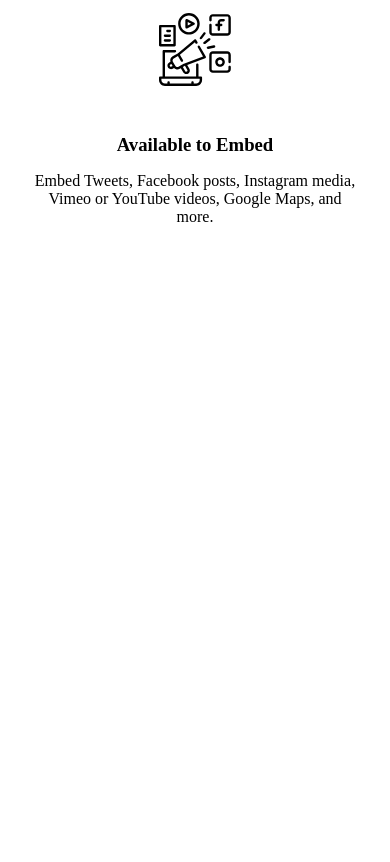
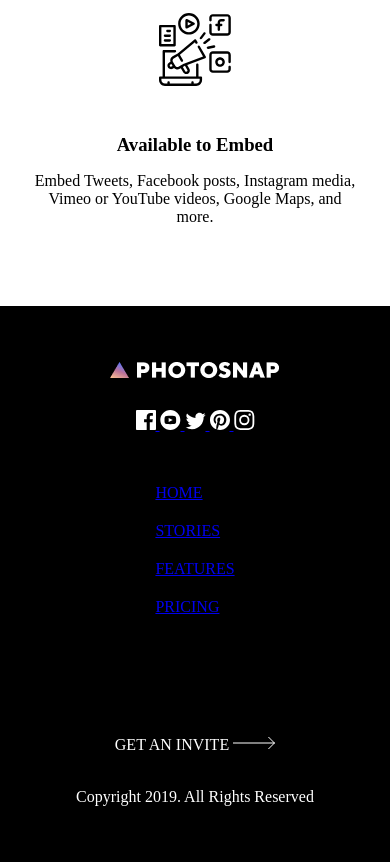
Before and after one commit to pipiag314/digital-institute-photosnap, a plain HTML site: page index.html in a window 390 px wide. Shown: the part 4035-4897 px from the top of the page. Before the commit the page ends 4341 px from the top, so only its background shows below. Drawn offline with Linux system fonts and the light colour scheme.

Commit message:
added footer section for mobile screen size

```diff
--- a/index.html
+++ b/index.html
@@ -49,8 +49,8 @@
         </p>
         <a class="get-invite-btn" style="margin-top: 23px"
           ><span>GET AN INVITE</span>
-          <img src="./assets/right-arrow.svg" alt="arrow"
-        /></a>
+          <img src="./assets/right-arrow.svg" alt="arrow" />
+        </a>
       </div>
     </section>
     <section class="hero-section-2">
@@ -161,8 +161,8 @@
         <div class="feature-card-info">
           <h3 class="feature-card-title">100% Responsive</h3>
           <p class="feature-card-description">
-            No matter which the device you’re on, our site is fully responsive and
-            stories look beautiful on any screen.
+            No matter which the device you’re on, our site is fully responsive
+            and stories look beautiful on any screen.
           </p>
         </div>
       </div>
@@ -173,8 +173,8 @@
         <div class="feature-card-info">
           <h3 class="feature-card-title">No Photo Upload Limit</h3>
           <p class="feature-card-description">
-            Our tool has no limits on uploads or bandwidth. Freely upload in bulk
-            and share all of your stories in one go.
+            Our tool has no limits on uploads or bandwidth. Freely upload in
+            bulk and share all of your stories in one go.
           </p>
         </div>
       </div>
@@ -191,5 +191,57 @@
         </div>
       </div>
     </section>
+    <footer class="footer">
+      <div class="logo">
+        <img src="./assets/logo-whitetext.png" alt="logo">
+      </div>
+      <div class="footer-links" style="margin-top: 32px;">
+        <a href="#">
+          <img
+            class="footer-link-img"
+            src="./assets/shared/desktop/facebook.svg"
+            alt="facebook icon" />
+        </a>
+        <a href="#">
+          <img
+            class="footer-link-img"
+            src="./assets/shared/desktop/youtube.svg"
+            alt="youtube icon" />
+        </a>
+        <a href="#">
+          <img
+            class="footer-link-img"
+            src="./assets/shared/desktop/twitter.svg"
+            alt="twitter icon" />
+        </a>
+        <a href="#">
+          <img
+            class="footer-link-img"
+            src="./assets/shared/desktop/pinterest.svg"
+            alt="pinterest icon" />
+        </a>
+        <a href="#">
+          <img
+            class="footer-link-img"
+            src="./assets/shared/desktop/instagram.svg"
+            alt="instagram icon" />
+        </a>
+      </div>
+      <div class="footer-nav" style="margin-top: 50px;">
+        <a href="#">HOME</a>
+        <a href="#">STORIES</a>
+        <a href="#">FEATURES</a>
+        <a href="#">PRICING</a>
+      </div>
+      <div class="btn-container" style="margin-top: 120px;">
+        <a>
+          <span>GET AN INVITE</span>
+          <img src="./assets/right-arrow.svg" alt="arrow" />
+        </a>
+      </div>
+      <div class="copyright" style="margin-top: 34px;">
+        <p>Copyright 2019. All Rights Reserved</p>
+      </div>
+    </footer>
   </body>
 </html>
--- a/style.css
+++ b/style.css
@@ -213,7 +213,6 @@ img {
   }
 }
 
-
 /* READ STORY SECTION */
 
 .read-story-section {
@@ -286,7 +285,6 @@ img {
   }
 }
 
-
 /* FEATURE SECTION */
 
 .features-section {
@@ -315,7 +313,7 @@ img {
 @media only screen and (min-width: 600px) {
   .features-section {
     padding: 120px 156px;
-    gap: 80px
+    gap: 80px;
   }
 }
 
@@ -326,3 +324,27 @@ img {
     padding: 120px 165px;
   }
 }
+
+/* FOOTER */
+
+.footer {
+  background-color: #000000;
+  color: #fff;
+  padding: 56px 32px;
+}
+
+.footer {
+  display: flex;
+  flex-direction: column;
+  align-items: center;
+}
+
+.footer-nav {
+  display: flex;
+  flex-direction: column;
+  gap: 20px;
+}
+
+.footer-link-img {
+  filter: brightness(0) invert(1);
+}
```
Also changed, not shown: assets/logo-blacktext.svg (added), assets/logo-whitetext.png (added).
